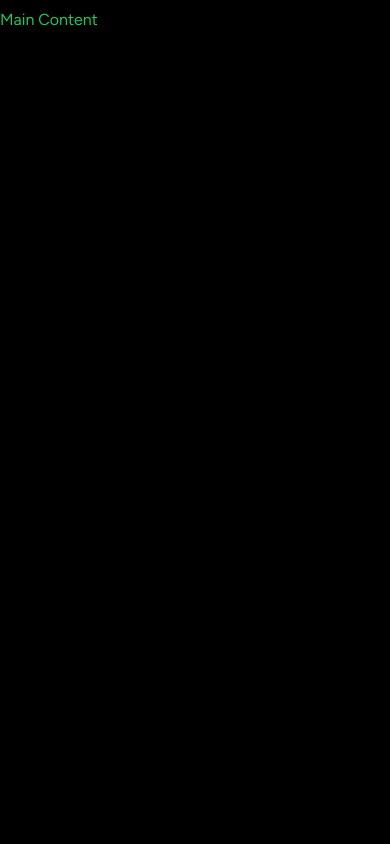
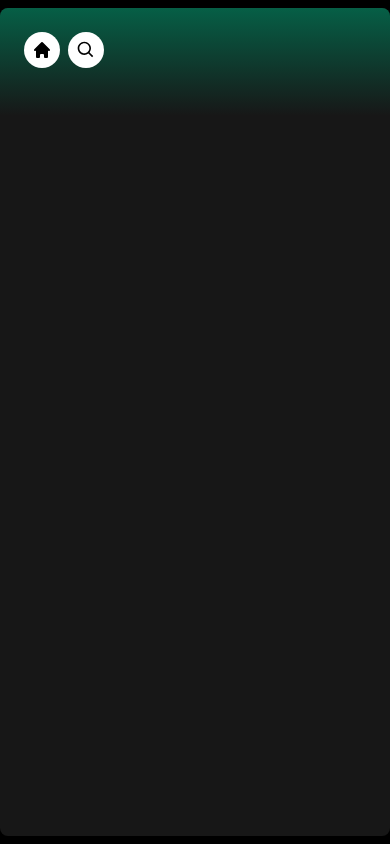
Before and after one commit to martinduva/spotify-clone, a Next.js app: page / in a window 390 px wide. Built offline with nearby package versions, Linux system fonts and the light colour scheme.

Commit message:
feat(header): add header with navigation buttons for desktop and mobile

```diff
--- a/app/(site)/page.tsx
+++ b/app/(site)/page.tsx
@@ -1,3 +1,9 @@
+import Header from "@/components/Header";
+
 export default function Home() {
-  return <div className="text-green-500">Main Content</div>;
+  return (
+    <div className="size-full overflow-hidden overflow-y-auto rounded-lg bg-neutral-900">
+      <Header>Header</Header>
+    </div>
+  );
 }
--- /dev/null
+++ b/components/Header.tsx
@@ -0,0 +1,49 @@
+"use client";
+
+import { useRouter } from "next/navigation";
+import { BiSearch } from "react-icons/bi";
+import { HiHome } from "react-icons/hi";
+import { RxCaretLeft, RxCaretRight } from "react-icons/rx";
+
+import cn from "@/lib/cn";
+
+type HeaderProps = {
+  children: React.ReactNode;
+  className?: string;
+};
+
+const Header: React.FC<HeaderProps> = ({ className }) => {
+  const router = useRouter();
+
+  const _handleLogout = () => {
+    // TODO: Handle logout
+  };
+
+  return (
+    <div className={cn("h-fit bg-gradient-to-b from-emerald-800 p-6", className)}>
+      <div className="mb-6 flex w-full items-center justify-between">
+        <div className="hidden items-center gap-x-2 md:flex">
+          <button className="flex items-center justify-center rounded-full bg-zinc-950" onClick={() => router.back()}>
+            <RxCaretLeft size={35} className="text-white" />
+          </button>
+          <button
+            className="flex items-center justify-center rounded-full bg-zinc-950"
+            onClick={() => router.forward()}
+          >
+            <RxCaretRight size={35} className="text-white" />
+          </button>
+        </div>
+        <div className="flex items-center gap-x-2 md:hidden">
+          <button className="flex items-center justify-center rounded-full bg-white p-2 transition hover:opacity-75">
+            <HiHome className="text-black" size={20} />
+          </button>
+          <button className="flex items-center justify-center rounded-full bg-white p-2 transition hover:opacity-75">
+            <BiSearch className="text-black" size={20} />
+          </button>
+        </div>
+      </div>
+    </div>
+  );
+};
+
+export default Header;
--- a/components/Library.tsx
+++ b/components/Library.tsx
@@ -1,5 +1,3 @@
-"use client";
-
 import { AiOutlinePlus } from "react-icons/ai";
 import { BiLibrary } from "react-icons/bi";
 
```
